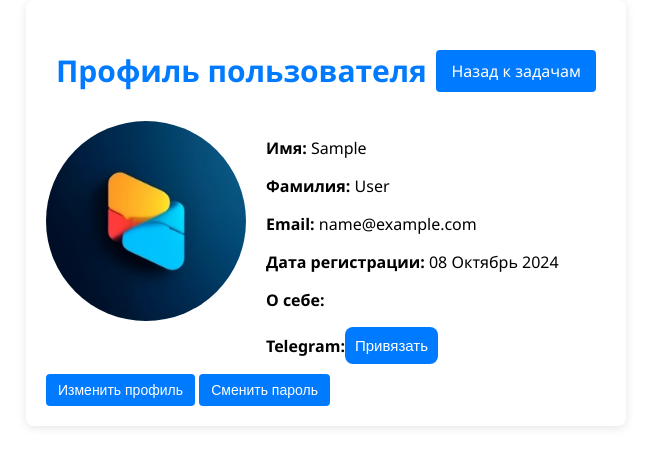
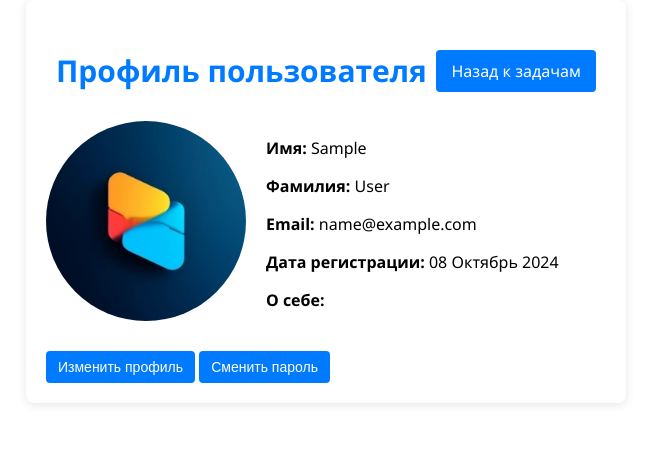
Before and after one commit to JolyCougar/ToDo_app, a Django app: page /profile/1/ in a window 1280 px wide. Shown: the top 467 px of the page, without its empty margins (314-965 px from the left). Run offline with Django 5.2, Linux system fonts and the light colour scheme; the visitor is signed in with stand-in values (Sample User, id 1); data comes from the database, SQL or seed files in the repository; parts of the project's set-up code (start-up, migrations or seed data) failed here and were passed over.

Commit message:
delete: link telegram

```diff
--- a/my_auth/models.py
+++ b/my_auth/models.py
@@ -22,8 +22,6 @@ class Profile(models.Model):
     avatar = models.ImageField(null=True, blank=True, upload_to=profile_preview_directory_path)
     email_verified = models.BooleanField(default=False)
     cookies_accepted = models.BooleanField(default=False)
-    telegram_user_id = models.CharField(max_length=255, blank=True, null=True)
-    telegram_username = models.CharField(max_length=255, blank=True, null=True)
     delete_frequency = models.CharField(max_length=20, choices=[
         ('never', 'Никогда'),
         ('minute', 'Раз в минуту'),
--- a/my_auth/urls.py
+++ b/my_auth/urls.py
@@ -1,11 +1,9 @@
-from django.contrib.auth import views as auth_views
 from django.urls import path
 from .views import (CustomLoginView, CustomLogoutView, RegisterView,
                     ProfileView, ChangePasswordView, ResetAvatarView,
                     VerifyEmailView, ResendVerificationTokenView, ChangeEmailView,
                     AcceptCookiesView, CheckUsernameView, CheckEmailView,
-                    PasswordResetView, UpdateProfileView, TelegramAuthView,
-                    CSRFTokenView, UnsubscribeView)
+                    PasswordResetView, UpdateProfileView)
 
 app_name = 'my_auth'
 
@@ -24,8 +22,5 @@ urlpatterns = [
     path('check-email/', CheckEmailView.as_view(), name='check_email'),
     path('password-reset/', PasswordResetView.as_view(), name='password_reset'),
     path('update-profile/', UpdateProfileView.as_view(), name='update_profile'),
-    path('auth/telegram/', TelegramAuthView.as_view(), name='telegram_auth'),
-    path('unsubscribe/', UnsubscribeView.as_view(), name='unsubscribe'),
-    path('csrf-token/', CSRFTokenView.as_view(), name='csrf_token'),
 
 ]
--- a/my_auth/views.py
+++ b/my_auth/views.py
@@ -280,43 +280,3 @@ class UpdateProfileView(LoginRequiredMixin, View):
             return JsonResponse({'status': 'success', 'message': 'Частота удаления задач успешно обновлена!'})
         else:
             return JsonResponse({'status': 'error', 'message': 'Частота удаления задач не указана!'}, status=400)
-
-
-class TelegramAuthView(View):
-    def post(self, request):
-        # Получаем данные из POST-запроса
-        user_id = request.POST.get('user_id')
-        telegram_id = request.POST.get('telegram_id')
-        telegram_username = request.POST.get('telegram_username')
-
-        if user_id and telegram_id:
-            try:
-                # Обновите профиль пользователя
-                profile = Profile.objects.get(id=user_id)
-                profile.telegram_user_id = telegram_id
-                profile.telegram_username = telegram_username
-                profile.save()
-
-                return JsonResponse({'status': 'success', 'message': 'Профиль успешно обновлен.'})
-            except Profile.DoesNotExist:
-                return JsonResponse({'status': 'error', 'message': 'Профиль не найден.'}, status=404)
-        else:
-            return JsonResponse({'status': 'error', 'message': 'Недостаточно данных.'}, status=400)
-
-
-class CSRFTokenView(View):
-    def get(self, request):
-        token = get_token(request)
-        return JsonResponse({'csrfToken': token})
-
-
-class UnsubscribeView(View):
-    def post(self, request, *args, **kwargs):
-        profile = get_object_or_404(Profile, user=request.user)
-
-        # Очищаем поля
-        profile.telegram_user_id = None
-        profile.telegram_username = None
-        profile.save()
-
-        return JsonResponse({'message': 'Вы успешно отписались!'})
--- a/templates/profile.html
+++ b/templates/profile.html
@@ -187,24 +187,6 @@
                         id="registrationDate">{{ user.date_joined|date:"d F Y" }}</span></p>
                 <p><strong>О себе:</strong> <span id="userBio">{{ user.profile.bio }}</span></p>
 
-
-                <div class="telegram-binding">
-                    {% if user.profile.telegram_username %}
-                        <div style="display: flex; align-items: center;">
-                            <p><strong>Telegram:</strong> <span>{{ user.profile.telegram_username }}</span></p>
-                            <span style="margin-right: 10px;">{{ profile.telegram_username }}</span>
-                            <button id="unsubscribe-button" data-url="{% url 'my_auth:unsubscribe' %}">Отписаться
-                            </button>
-                        </div>
-                    {% else %}
-                        <div class="form-group">
-                            <strong>Telegram:</strong>
-                            <button id="bind-button">Привязать</button>
-                        </div>
-                    {% endif %}
-                </div>
-
-
             </div>
         </div>
 
@@ -301,50 +283,6 @@
     {% endif %}
 </div>
 <script>
-
-    document.addEventListener('DOMContentLoaded', function() {
-        // Обработчик для кнопки "Привязать"
-        const bindButton = document.getElementById('bind-button');
-        if (bindButton) {
-            bindButton.addEventListener('click', function() {
-                const userId = '{{ user.id }}';  // Получаем ID пользователя
-                const url = `https://telegram.me/toDo_app_tessst_bot?start=bind_${userId}`;
-                window.location.href = url;  // Перенаправляем на URL
-            });
-        }
-
-        // Обработчик для кнопки "Отписаться"
-        const unsubscribeButton = document.getElementById('unsubscribe-button');
-        if (unsubscribeButton) {
-            unsubscribeButton.addEventListener('click', function () {
-                const url = this.getAttribute('data-url');
-                const csrfToken = '{{ csrf_token }}';  // Получаем CSRF-токен
-
-                const xhr = new XMLHttpRequest();
-                xhr.open('POST', url, true);
-                xhr.setRequestHeader('Content-Type', 'application/x-www-form-urlencoded');
-                xhr.setRequestHeader('X-CSRFToken', csrfToken);  // Устанавливаем заголовок CSRF
-
-                xhr.onreadystatechange = function () {
-                    if (xhr.readyState === XMLHttpRequest.DONE) {
-                        if (xhr.status === 200) {
-                            // Обработка успешного ответа
-                            alert('Вы успешно отписались!');
-                            // Можно обновить интерфейс или скрыть кнопку
-                            unsubscribeButton.parentElement.style.display = 'none'; // Скрываем кнопку
-                        } else {
-                            // Обработка ошибки
-                            alert('Произошла ошибка. Попробуйте еще раз.');
-                        }
-                    }
-                };
-
-                xhr.send();  // Отправляем запрос
-            });
-        }
-    });
-
-
     document.addEventListener('DOMContentLoaded', function () {
         const changePasswordButton = document.getElementById('changePasswordButton');
         const changePasswordModal = document.getElementById('changePasswordModal');
```
Also changed, not shown: my_auth/migrations/0006_profile_telegram_user_id.py (deleted), my_auth/migrations/0007_profile_telegram_username.py (deleted).
